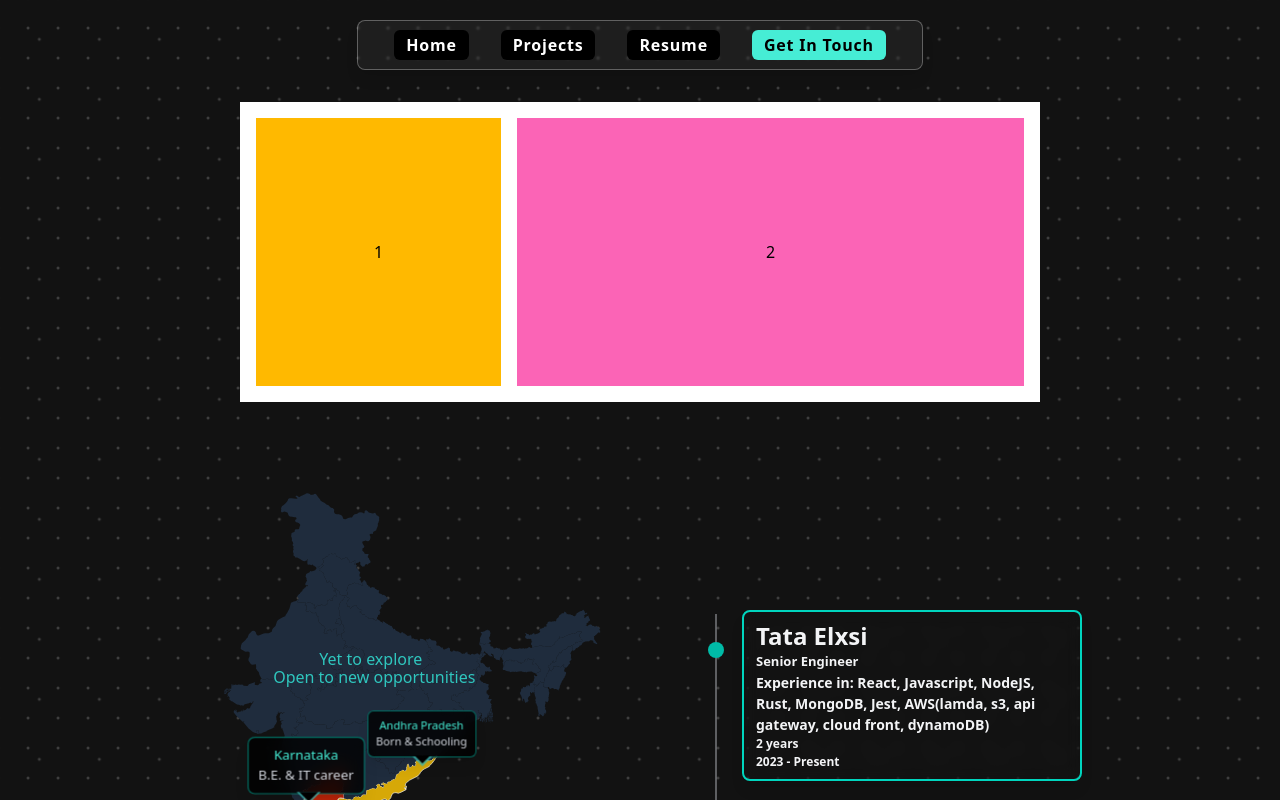
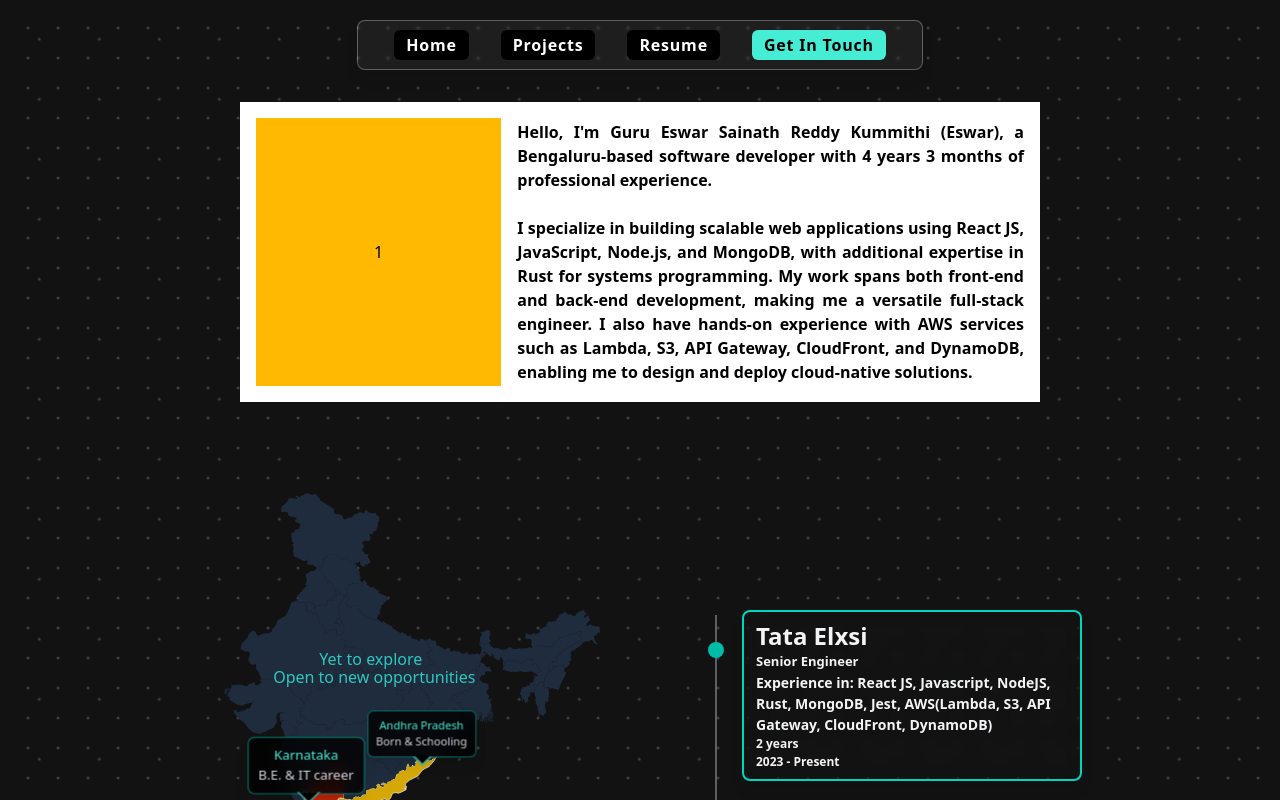
Before and after one commit to Eswar2103/eswar-portfolio, a React (Vite) app: page / in a window 1280 px wide. Shown: the top 800 px of the page. Built offline with nearby package versions, Linux system fonts and the light colour scheme.

Commit message:
Automated experience date

```diff
--- a/src/Pages/Home.jsx
+++ b/src/Pages/Home.jsx
@@ -2,11 +2,13 @@ import { useEffect, useRef, useState } from "react";
 import Annotation from "../components/Annotation";
 import IndiaMap from "../components/IndiaMap";
 import Journey from "../components/Journey";
+import { experience } from "../Utils";
 
 function Home() {
   const itemsRef = useRef([]);
   const [activeElement, setActiveElement] = useState(null);
   const [annotationHighlight, setAnnotationHighlight] = useState("");
+  const exp = experience();
   useEffect(() => {
     const container = document.getElementById("journey");
     function scrollJourney() {
@@ -33,7 +35,6 @@ function Home() {
       (entries) => {
         entries.forEach((entry) => {
           if (entry.isIntersecting) {
-            console.log("entry---:", entry.target.classList);
             if (entry.target.classList.contains("schooling")) {
               setAnnotationHighlight("ap");
             } else {
@@ -61,8 +62,17 @@ function Home() {
       <div className="flex items-center justify-center mt-8">
         <div className="bg-white w-[800px] h-[300px] grid grid-cols-3 p-4 gap-4">
           <div className="bg-amber-400 flex items-center justify-center">1</div>
-          <div className="col-span-2 bg-pink-400 flex items-center justify-center">
-            2
+          <div className="col-span-2 flex items-center justify-center font-bold text-justify">
+            Hello, I'm Guru Eswar Sainath Reddy Kummithi (Eswar), a
+            Bengaluru-based software developer with {exp} of professional
+            experience. <br />
+            <br />I specialize in building scalable web applications using React
+            JS, JavaScript, Node.js, and MongoDB, with additional expertise in
+            Rust for systems programming. My work spans both front-end and
+            back-end development, making me a versatile full-stack engineer. I
+            also have hands-on experience with AWS services such as Lambda, S3,
+            API Gateway, CloudFront, and DynamoDB, enabling me to design and
+            deploy cloud-native solutions.
           </div>
         </div>
       </div>
--- /dev/null
+++ b/src/Utils.js
@@ -0,0 +1,13 @@
+function experience() {
+  const startDate = new Date("2021-09-06");
+  const now = new Date();
+  let years = now.getFullYear() - startDate.getFullYear();
+  let months = now.getMonth() - startDate.getMonth();
+  if (months < 0) {
+    years--;
+    months += 12;
+  }
+  return `${years} years ${months} months`;
+}
+
+export { experience };
--- a/src/components/Journey.jsx
+++ b/src/components/Journey.jsx
@@ -4,7 +4,7 @@ const data = [
     instituteName: "Tata Elxsi",
     timePeriod: "2023 - Present",
     skills:
-      "React, Javascript, NodeJS, Rust, MongoDB, Jest, AWS(lamda, s3, api gateway, cloud front, dynamoDB)",
+      "React JS, Javascript, NodeJS, Rust, MongoDB, Jest, AWS(Lambda, S3, API Gateway, CloudFront, DynamoDB)",
     exp: "2 years",
     type: "IT",
   },
@@ -13,7 +13,7 @@ const data = [
     instituteName: "Tata Elxsi",
     timePeriod: "2021 - 2023",
     skills:
-      "React, Javascript, NodeJS, MongoDB, Jest, AWS(lamda, s3, api gateway)",
+      "React JS, Javascript, NodeJS, MongoDB, Jest, AWS(Lambda, S3, API Gateway)",
     exp: "2 years",
     type: "IT",
   },
```
